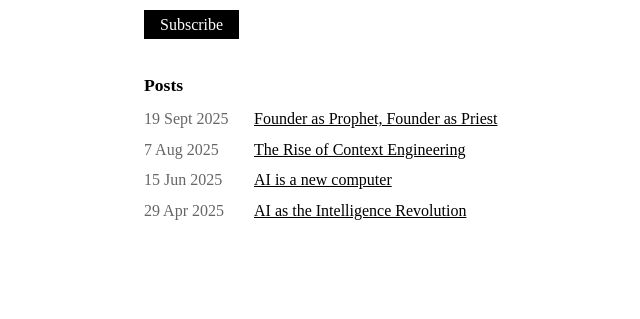
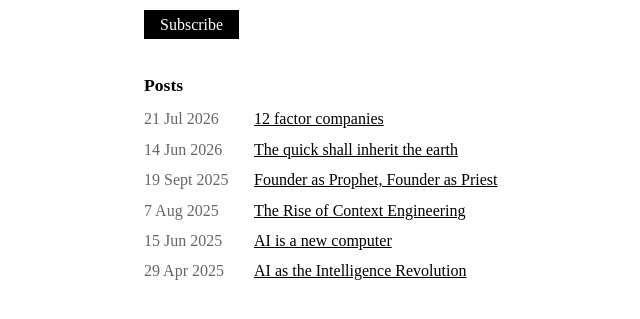
Before and after one commit to jeffchuber/jeffhuber, a plain HTML site: page docs/index.html in a window 1280 px wide. Shown: the part 129-448 px from the top of the page, without its empty margins (171-811 px from the left). Drawn offline with Linux system fonts and the light colour scheme.

Commit message:
Add 'The quick shall inherit the earth' X article
Introduce a MANUAL_ARTICLES list in build.js so non-Substack posts
can be merged into the feed and survive rebuilds.

Co-Authored-By: Claude Opus 4.8 (1M context) <noreply@anthropic.com>

```diff
--- a/docs/index.html
+++ b/docs/index.html
@@ -33,6 +33,16 @@
   <ul>
 
       <li>
+        <span class="date">21 Jul 2026</span>
+        <a href="https://jeffhuber.substack.com/p/12-factor-companies">12 factor companies </a>
+      </li>
+
+      <li>
+        <span class="date">14 Jun 2026</span>
+        <a href="https://x.com/jeffreyhuber/status/2066315080262885509">The quick shall inherit the earth</a>
+      </li>
+
+      <li>
         <span class="date">19 Sept 2025</span>
         <a href="https://jeffhuber.substack.com/p/founder-as-prophet-founder-as-priest">Founder as Prophet, Founder as Priest</a>
       </li>
```
Also changed, not shown: build.js (+14 -2 lines).
